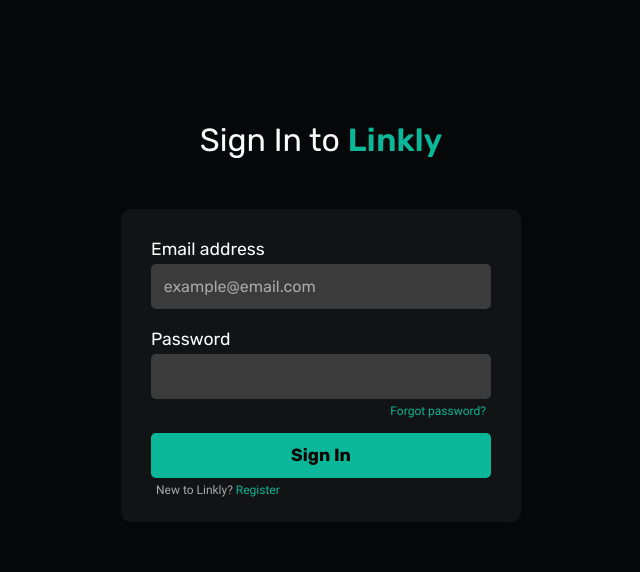
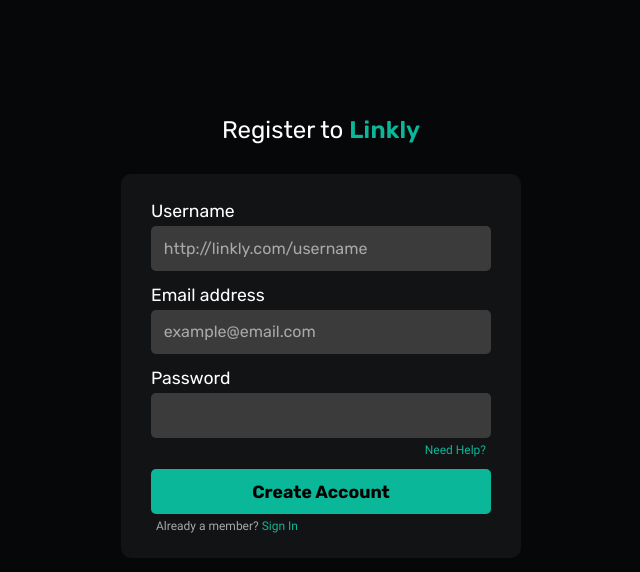
Before and after one commit to MajdBarakat/Linkly, a React (Create React App) app in the folder frontend/: page / in a window 1280 px wide. Shown: the top 572 px of the page, without its empty margins (319-959 px from the left). Built offline with nearby package versions, Linux system fonts and the light colour scheme.

Commit message:
initial register page complete

```diff
--- a/frontend/src/App.js
+++ b/frontend/src/App.js
@@ -11,7 +11,7 @@
   axios.defaults.headers.common["Access-Control-Allow-Origin"] = "*";
   return (
     <React.Fragment>
-      <LoginFrom />
+      <RegisterForm />
     </React.Fragment>
   );
 }
--- a/frontend/src/components/common/registerForm.jsx
+++ b/frontend/src/components/common/registerForm.jsx
@@ -15,7 +15,7 @@
   };
 
   schema = {
-    username: Joi.string().min(3).max(255).required().label("UserName"),
+    username: Joi.string().min(3).max(255).required().label("Username"),
     email: Joi.string().min(5).max(255).required().email().label("Email"),
     password: Joi.string().min(8).max(30).required().label("Password"),
   };
@@ -39,15 +39,37 @@
 
   render() {
     return (
-      <React.Fragment>
-        <h1>Register</h1>
-        <form onSubmit={this.handleSubmit}>
-          {this.renderInput("username", "Username")}
-          {this.renderInput("email", "Email")}
-          {this.renderInput("password", "Password", "password")}
+      <div className="register">
+        <h1>
+          Register to <span>Linkly</span>
+        </h1>
+        <form className="container register" onSubmit={this.handleSubmit}>
+          {this.renderInput(
+            "username",
+            "Username",
+            "http://linkly.com/username"
+          )}
+          {this.renderInput("email", "Email address", "example@email.com")}
+          {this.renderInput(
+            "password",
+            "Password",
+            "",
+            {
+              text: "",
+              label: "Need Help?",
+              href: "",
+            },
+            "password"
+          )}
           {this.renderButton("Create Account")}
+          <div className="under-text-container">
+            <div className="text-help">
+              Already a member?
+              <a href=""> Sign In</a>
+            </div>
+          </div>
         </form>
-      </React.Fragment>
+      </div>
     );
   }
 }
--- a/frontend/src/styles/abstracts/_fonts.scss
+++ b/frontend/src/styles/abstracts/_fonts.scss
@@ -6,8 +6,8 @@
   font-family: "Roboto";
   src: url(../../assets/fonts/Roboto-Regular.ttf);
 }
-
-$header: 2rem "Rubik";
+$title: 2rem "Rubik";
+$header: 1.5rem "Rubik";
 $label: 1.1rem "Rubik";
 $body: 1rem "Rubik";
 $fine-print: 0.75rem "Roboto";
--- a/frontend/src/styles/components/_forms.scss
+++ b/frontend/src/styles/components/_forms.scss
@@ -4,7 +4,8 @@
   background-color: $secondary;
   padding: 20px 30px;
 
-  &.sign-in {
+  &.sign-in,
+  &.register {
     border-radius: 10px;
   }
 }
@@ -28,7 +29,8 @@
   }
 }
 
-div.sign-in {
+div.sign-in,
+div.register {
   position: relative;
   max-width: 400px;
   margin: auto;
--- a/frontend/src/styles/components/_input.scss
+++ b/frontend/src/styles/components/_input.scss
@@ -3,7 +3,7 @@
 .input-container {
   display: flex;
   flex-direction: column;
-  padding: 10px 0;
+  padding: 7px 0;
 
   label {
     font: $label;
--- a/frontend/src/styles/components/_text.scss
+++ b/frontend/src/styles/components/_text.scss
@@ -4,7 +4,7 @@
   font: $header;
   color: $text-primary;
   text-align: center;
-  margin-bottom: 50px;
+  margin-bottom: 30px;
 
   span {
     color: $accent;
```
